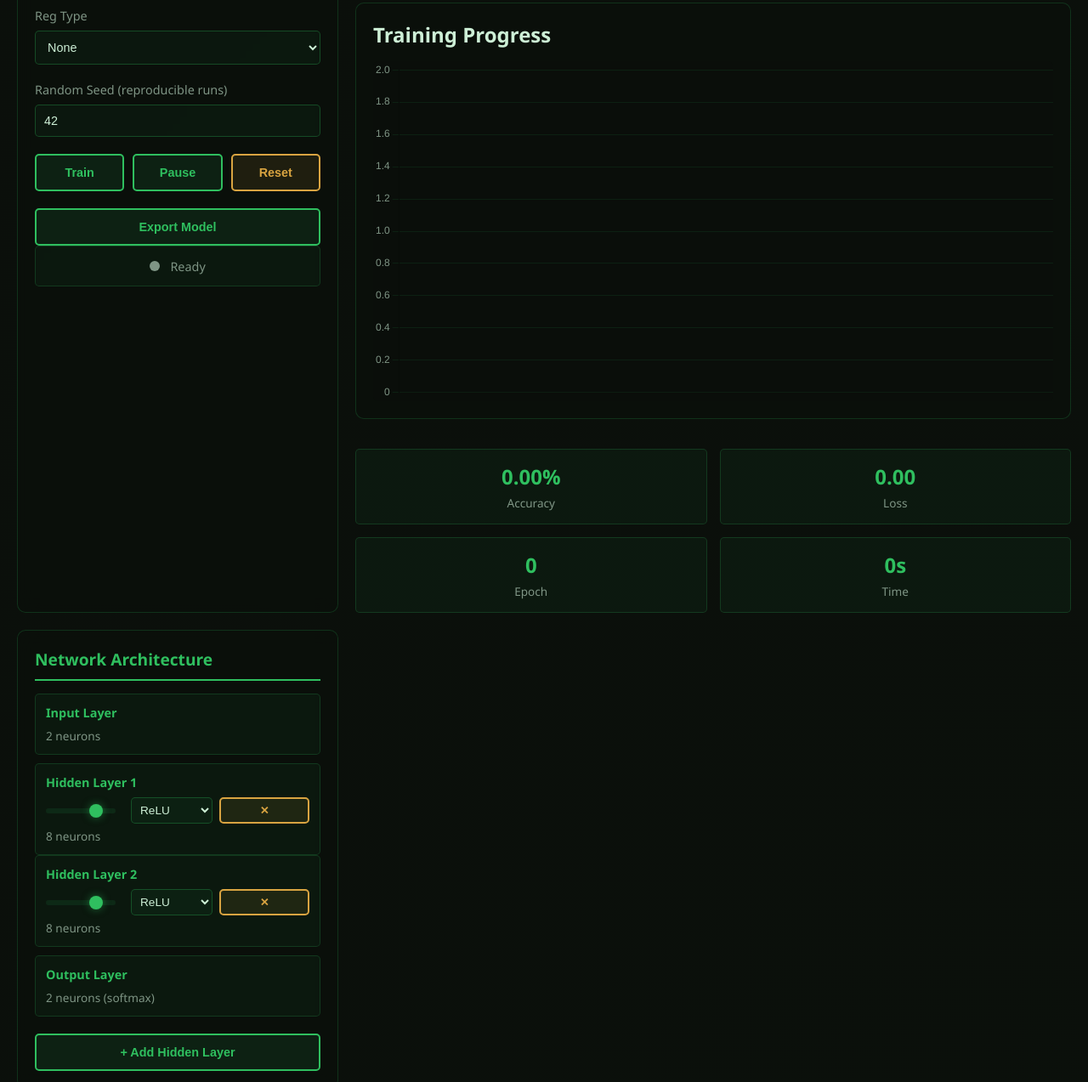
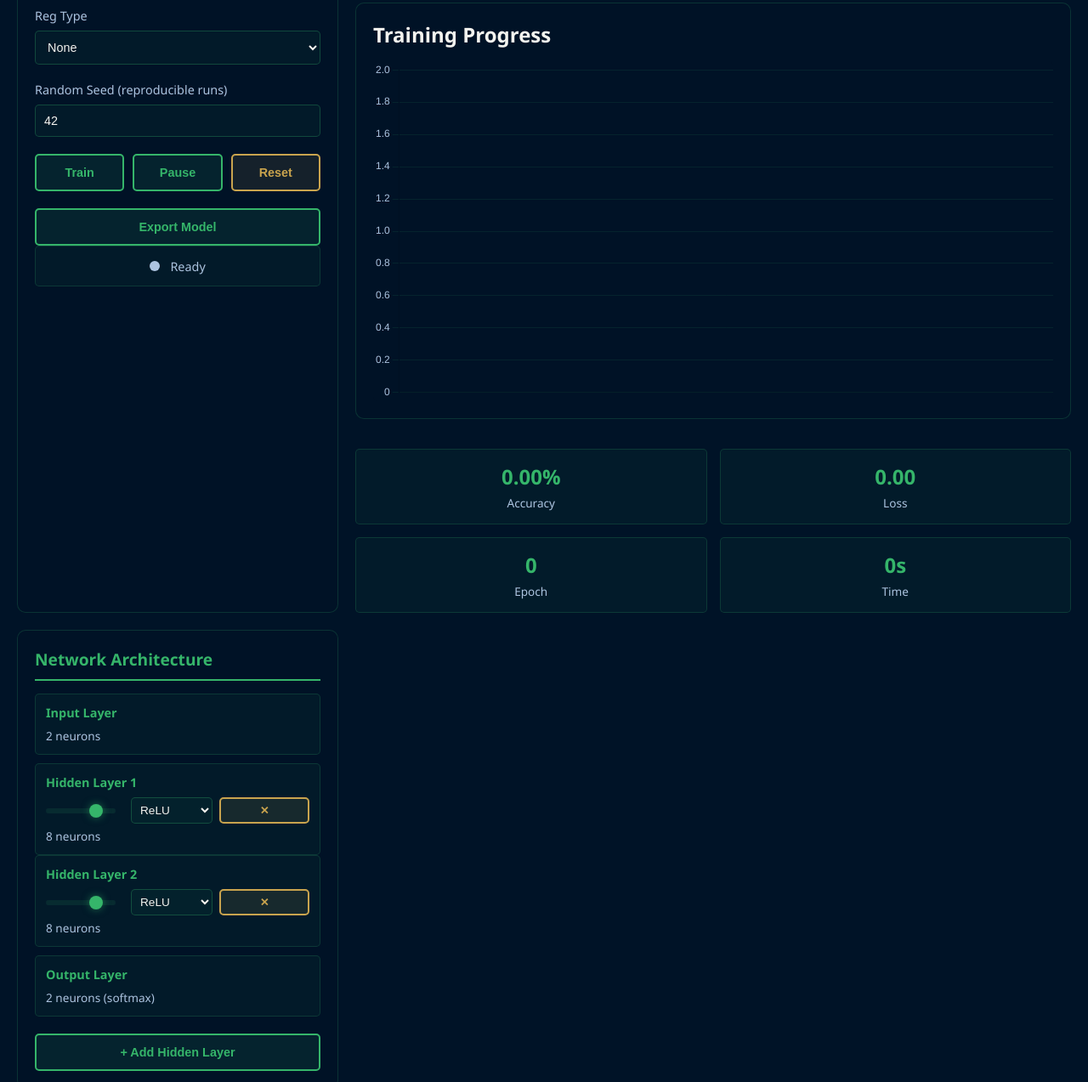
Before and after one commit to Freddricklogan/neural-network-playground, a plain HTML site: page index.html in a window 1280 px wide. Shown: the part 659-1932 px from the top of the page at 85% size. Drawn offline with nearby package versions, Linux system fonts and the light colour scheme.

Commit message:
Re-theme to Oxford blue / white / gold with green accents for readability; add persistent View Source link

```diff
--- a/index.html
+++ b/index.html
@@ -7,7 +7,7 @@
     <meta name="description" content="Build, train, and visualize neural networks entirely in the browser. A from-scratch deep learning engine with live decision boundaries, backpropagation, and real-time metrics — no frameworks.">
     <meta name="author" content="Freddrick Logan">
     <meta name="keywords" content="neural network, deep learning, machine learning, backpropagation, decision boundary, data visualization, education, vanilla JavaScript">
-    <meta name="theme-color" content="#0b0f0b">
+    <meta name="theme-color" content="#001327">
     <link rel="canonical" href="https://freddricklogan.github.io/neural-network-playground/">
     <!-- Open Graph / social sharing -->
     <meta property="og:type" content="website">
@@ -26,8 +26,8 @@
 
         body {
             font-family: 'Segoe UI', Tahoma, Geneva, Verdana, sans-serif;
-            background: linear-gradient(135deg, #0b0f0b 0%, #0b100b 100%);
-            color: #cdefd6;
+            background: linear-gradient(135deg, #001327 0%, #001327 100%);
+            color: #f4f3ef;
             min-height: 100vh;
             padding: 20px;
         }
@@ -43,14 +43,14 @@
         }
 
         h1 {
-            color: #2fbf5f;
+            color: #35b56a;
             font-size: 2.5em;
             margin-bottom: 10px;
-            text-shadow: 0 0 20px rgba(47, 191, 95, 0.5);
+            text-shadow: 0 0 20px rgba(53, 181, 106, 0.5);
         }
 
         .subtitle {
-            color: #7f9585;
+            color: #adc4e0;
             font-size: 1em;
         }
 
@@ -62,18 +62,18 @@
         }
 
         .panel {
-            background: rgba(11, 16, 11, 0.8);
-            border: 1px solid rgba(47, 191, 95, 0.2);
+            background: rgba(0, 19, 39, 0.8);
+            border: 1px solid rgba(53, 181, 106, 0.2);
             border-radius: 10px;
             padding: 20px;
             backdrop-filter: blur(10px);
         }
 
         .panel h2 {
-            color: #2fbf5f;
+            color: #35b56a;
             font-size: 1.2em;
             margin-bottom: 15px;
-            border-bottom: 2px solid #2fbf5f;
+            border-bottom: 2px solid #35b56a;
             padding-bottom: 10px;
         }
 
@@ -83,7 +83,7 @@
 
         label {
             display: block;
-            color: #7f9585;
+            color: #adc4e0;
             font-size: 0.9em;
             margin-bottom: 8px;
             font-weight: 500;
@@ -93,10 +93,10 @@
             width: 100%;
             height: 6px;
             border-radius: 3px;
-            background: rgba(47, 191, 95, 0.1);
+            background: rgba(53, 181, 106, 0.1);
             outline: none;
             -webkit-appearance: none;
-            accent-color: #2fbf5f;
+            accent-color: #35b56a;
         }
 
         input[type="range"]::-webkit-slider-thumb {
@@ -105,25 +105,25 @@
             width: 16px;
             height: 16px;
             border-radius: 50%;
-            background: #2fbf5f;
+            background: #35b56a;
             cursor: pointer;
-            box-shadow: 0 0 10px rgba(47, 191, 95, 0.5);
+            box-shadow: 0 0 10px rgba(53, 181, 106, 0.5);
         }
 
         input[type="range"]::-moz-range-thumb {
             width: 16px;
             height: 16px;
             border-radius: 50%;
-            background: #2fbf5f;
+            background: #35b56a;
             cursor: pointer;
-            box-shadow: 0 0 10px rgba(47, 191, 95, 0.5);
+            box-shadow: 0 0 10px rgba(53, 181, 106, 0.5);
             border: none;
         }
 
         .slider-value {
             display: inline-block;
-            background: rgba(47, 191, 95, 0.1);
-            color: #2fbf5f;
+            background: rgba(53, 181, 106, 0.1);
+            color: #35b56a;
             padding: 4px 8px;
             border-radius: 4px;
             font-size: 0.85em;
@@ -133,17 +133,17 @@
         select {
             width: 100%;
             padding: 10px;
-            background: rgba(47, 191, 95, 0.05);
-            border: 1px solid rgba(47, 191, 95, 0.3);
-            color: #cdefd6;
+            background: rgba(53, 181, 106, 0.05);
+            border: 1px solid rgba(53, 181, 106, 0.3);
+            color: #f4f3ef;
             border-radius: 5px;
             cursor: pointer;
             font-size: 0.9em;
         }
 
         select option {
-            background: #0b0f0b;
-            color: #cdefd6;
+            background: #001327;
+            color: #f4f3ef;
         }
 
         .button-group {
@@ -155,10 +155,10 @@
         button {
             flex: 1;
             padding: 12px;
-            border: 2px solid #2fbf5f;
+            border: 2px solid #35b56a;
             border-radius: 5px;
-            background: rgba(47, 191, 95, 0.1);
-            color: #2fbf5f;
+            background: rgba(53, 181, 106, 0.1);
+            color: #35b56a;
             cursor: pointer;
             font-weight: 600;
             transition: all 0.3s ease;
@@ -166,26 +166,26 @@
         }
 
         button:hover {
-            background: rgba(47, 191, 95, 0.2);
-            box-shadow: 0 0 15px rgba(47, 191, 95, 0.4);
+            background: rgba(53, 181, 106, 0.2);
+            box-shadow: 0 0 15px rgba(53, 181, 106, 0.4);
             transform: translateY(-2px);
         }
 
         button.active {
-            background: #2fbf5f;
-            color: #0b0f0b;
-            box-shadow: 0 0 20px rgba(47, 191, 95, 0.6);
+            background: #35b56a;
+            color: #001327;
+            box-shadow: 0 0 20px rgba(53, 181, 106, 0.6);
         }
 
         button.danger {
-            border-color: #d9a441;
-            color: #d9a441;
-            background: rgba(217, 164, 65, 0.1);
+            border-color: #c9a44e;
+            color: #c9a44e;
+            background: rgba(201, 164, 78, 0.1);
         }
 
         button.danger:hover {
-            background: rgba(217, 164, 65, 0.2);
-            box-shadow: 0 0 15px rgba(217, 164, 65, 0.4);
+            background: rgba(201, 164, 78, 0.2);
+            box-shadow: 0 0 15px rgba(201, 164, 78, 0.4);
         }
 
         .center-panel {
@@ -196,8 +196,8 @@
         }
 
         .visualization-container {
-            background: rgba(11, 16, 11, 0.8);
-            border: 1px solid rgba(47, 191, 95, 0.2);
+            background: rgba(0, 19, 39, 0.8);
+            border: 1px solid rgba(53, 181, 106, 0.2);
             border-radius: 10px;
             padding: 20px;
             flex: 1;
@@ -207,7 +207,7 @@
             width: 100%;
             height: 400px;
             border-radius: 5px;
-            background: rgba(11, 15, 11, 0.5);
+            background: rgba(0, 19, 39, 0.5);
         }
 
         #decisionBoundary {
@@ -228,8 +228,8 @@
         }
 
         .metric {
-            background: rgba(47, 191, 95, 0.05);
-            border: 1px solid rgba(47, 191, 95, 0.2);
+            background: rgba(53, 181, 106, 0.05);
+            border: 1px solid rgba(53, 181, 106, 0.2);
             border-radius: 5px;
             padding: 15px;
             text-align: center;
@@ -237,14 +237,14 @@
 
         .metric-value {
             font-size: 1.5em;
-            color: #2fbf5f;
+            color: #35b56a;
             font-weight: bold;
             margin-bottom: 5px;
         }
 
         .metric-label {
             font-size: 0.85em;
-            color: #7f9585;
+            color: #adc4e0;
         }
 
         .right-panel {
@@ -257,7 +257,7 @@
             width: 100%;
             height: 500px;
             border-radius: 5px;
-            background: rgba(11, 15, 11, 0.5);
+            background: rgba(0, 19, 39, 0.5);
         }
 
         .layer-controls {
@@ -266,14 +266,14 @@
         }
 
         .layer-item {
-            background: rgba(47, 191, 95, 0.05);
-            border: 1px solid rgba(47, 191, 95, 0.2);
+            background: rgba(53, 181, 106, 0.05);
+            border: 1px solid rgba(53, 181, 106, 0.2);
             border-radius: 5px;
             padding: 12px;
         }
 
         .layer-header {
-            color: #2fbf5f;
+            color: #35b56a;
             font-weight: 600;
             margin-bottom: 8px;
             font-size: 0.9em;
@@ -294,20 +294,20 @@
         button.remove-layer {
             padding: 6px 10px;
             font-size: 0.8em;
-            border-color: #d9a441;
-            color: #d9a441;
-            background: rgba(217, 164, 65, 0.1);
+            border-color: #c9a44e;
+            color: #c9a44e;
+            background: rgba(201, 164, 78, 0.1);
         }
 
         .neurons-display {
-            color: #7f9585;
+            color: #adc4e0;
             font-size: 0.85em;
             margin-top: 5px;
         }
 
         .training-status {
-            background: rgba(47, 191, 95, 0.05);
-            border: 1px solid rgba(47, 191, 95, 0.2);
+            background: rgba(53, 181, 106, 0.05);
+            border: 1px solid rgba(53, 181, 106, 0.2);
             border-radius: 5px;
             padding: 12px;
             text-align: center;
@@ -324,12 +324,12 @@
         }
 
         .status-indicator.idle {
-            background: #7f9585;
+            background: #adc4e0;
             animation: none;
         }
 
         .status-indicator.training {
-            background: #2fbf5f;
+            background: #35b56a;
         }
 
         @keyframes pulse {
@@ -338,7 +338,7 @@
         }
 
         .status-text {
-            color: #7f9585;
+            color: #adc4e0;
             font-size: 0.9em;
         }
 
@@ -423,9 +423,9 @@
                 </div>
 
                 <div class="control-group">
-                    <label>Random Seed <span style="color:#7f9585;font-weight:400">(reproducible runs)</span></label>
+                    <label>Random Seed <span style="color:#adc4e0;font-weight:400">(reproducible runs)</span></label>
                     <input type="number" id="seed" value="42" min="0" step="1"
-                           style="width:100%;padding:10px;background:rgba(47, 191, 95,0.05);border:1px solid rgba(47, 191, 95,0.3);color:#cdefd6;border-radius:5px;font-size:0.9em;">
+                           style="width:100%;padding:10px;background:rgba(53, 181, 106,0.05);border:1px solid rgba(53, 181, 106,0.3);color:#f4f3ef;border-radius:5px;font-size:0.9em;">
                 </div>
 
                 <div class="button-group">
@@ -507,17 +507,17 @@
             </div>
         </div>
 
-        <footer style="text-align:center;margin-top:40px;padding:24px 20px;border-top:1px solid rgba(47, 191, 95,0.15);color:#7f9585;font-size:0.9em;">
+        <footer style="text-align:center;margin-top:40px;padding:24px 20px;border-top:1px solid rgba(53, 181, 106,0.15);color:#adc4e0;font-size:0.9em;">
             <p style="margin-bottom:8px;">
-                <strong style="color:#2fbf5f;">Neural Network Playground</strong>
+                <strong style="color:#35b56a;">Neural Network Playground</strong>
                 &mdash; a from-scratch deep learning engine in vanilla JavaScript (no ML frameworks).
             </p>
             <p>
-                Built by <a href="https://github.com/Freddricklogan" style="color:#2fbf5f;text-decoration:none;">Freddrick Logan</a>
+                Built by <a href="https://github.com/Freddricklogan" style="color:#35b56a;text-decoration:none;">Freddrick Logan</a>
                 &nbsp;&middot;&nbsp;
-                <a href="https://github.com/Freddricklogan/neural-network-playground" style="color:#2fbf5f;text-decoration:none;">Source on GitHub</a>
+                <a href="https://github.com/Freddricklogan/neural-network-playground" style="color:#35b56a;text-decoration:none;">Source on GitHub</a>
                 &nbsp;&middot;&nbsp;
-                <a href="https://www.linkedin.com/in/freddricklogan/" style="color:#2fbf5f;text-decoration:none;">LinkedIn</a>
+                <a href="https://www.linkedin.com/in/freddricklogan/" style="color:#35b56a;text-decoration:none;">LinkedIn</a>
             </p>
         </footer>
     </div>
@@ -911,8 +911,8 @@
                     datasets: [{
                         label: 'Training Loss',
                         data: [],
-                        borderColor: '#2fbf5f',
-                        backgroundColor: 'rgba(47, 191, 95, 0.05)',
+                        borderColor: '#35b56a',
+                        backgroundColor: 'rgba(53, 181, 106, 0.05)',
                         borderWidth: 2,
                         tension: 0.4,
                         fill: true,
@@ -930,12 +930,12 @@
                         y: {
                             beginAtZero: true,
                             max: 2,
-                            grid: { color: 'rgba(47, 191, 95, 0.1)' },
-                            ticks: { color: '#7f9585' }
+                            grid: { color: 'rgba(53, 181, 106, 0.1)' },
+                            ticks: { color: '#adc4e0' }
                         },
                         x: {
-                            grid: { color: 'rgba(47, 191, 95, 0.1)' },
-                            ticks: { color: '#7f9585' }
+                            grid: { color: 'rgba(53, 181, 106, 0.1)' },
+                            ticks: { color: '#adc4e0' }
                         }
                     }
                 }
@@ -992,12 +992,12 @@
                 const x = data[i][0] * width;
                 const y = data[i][1] * height;
 
-                ctx.fillStyle = labels[i] === 0 ? '#d9a441' : '#2fbf5f';
+                ctx.fillStyle = labels[i] === 0 ? '#c9a44e' : '#35b56a';
                 ctx.beginPath();
                 ctx.arc(x, y, 4, 0, 2 * Math.PI);
                 ctx.fill();
 
-                ctx.strokeStyle = '#cdefd6';
+                ctx.strokeStyle = '#f4f3ef';
                 ctx.lineWidth = 1;
                 ctx.stroke();
             }
@@ -1012,7 +1012,7 @@
             canvas.width = width;
             canvas.height = height;
 
-            ctx.fillStyle = 'rgba(11, 15, 11, 0.5)';
+            ctx.fillStyle = 'rgba(0, 19, 39, 0.5)';
             ctx.fillRect(0, 0, width, height);
 
             const architecture = network.getArchitecture();
@@ -1071,16 +1071,16 @@
                     const { x, y } = nodePositions[layer][i];
 
                     if (isInput || isOutput) {
-                        ctx.fillStyle = '#2fbf5f';
+                        ctx.fillStyle = '#35b56a';
                     } else {
-                        ctx.fillStyle = '#2fbf5f';
+                        ctx.fillStyle = '#35b56a';
                     }
 
                     ctx.beginPath();
                     ctx.arc(x, y, 6, 0, 2 * Math.PI);
                     ctx.fill();
 
-                    ctx.strokeStyle = '#2fbf5f';
+                    ctx.strokeStyle = '#35b56a';
                     ctx.lineWidth = 2;
                     ctx.stroke();
                 }
```
